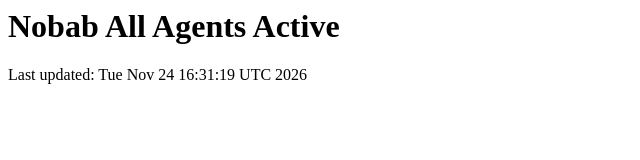
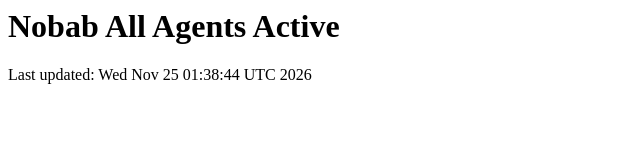
Before and after one commit to gausur/Nobab_Apex_Factory, a plain HTML site: page index.html in a window 1280 px wide. Shown: the full height of the page, 0-640 px from the left. Drawn offline with Linux system fonts and the light colour scheme.

Commit message:
dashboard update

```diff
--- a/index.html
+++ b/index.html
@@ -1 +1 @@
-<html><body><h1>Nobab All Agents Active</h1><p>Last updated: Tue Nov 24 16:31:19 UTC 2026</p></body></html>
+<html><body><h1>Nobab All Agents Active</h1><p>Last updated: Wed Nov 25 01:38:44 UTC 2026</p></body></html>
```
